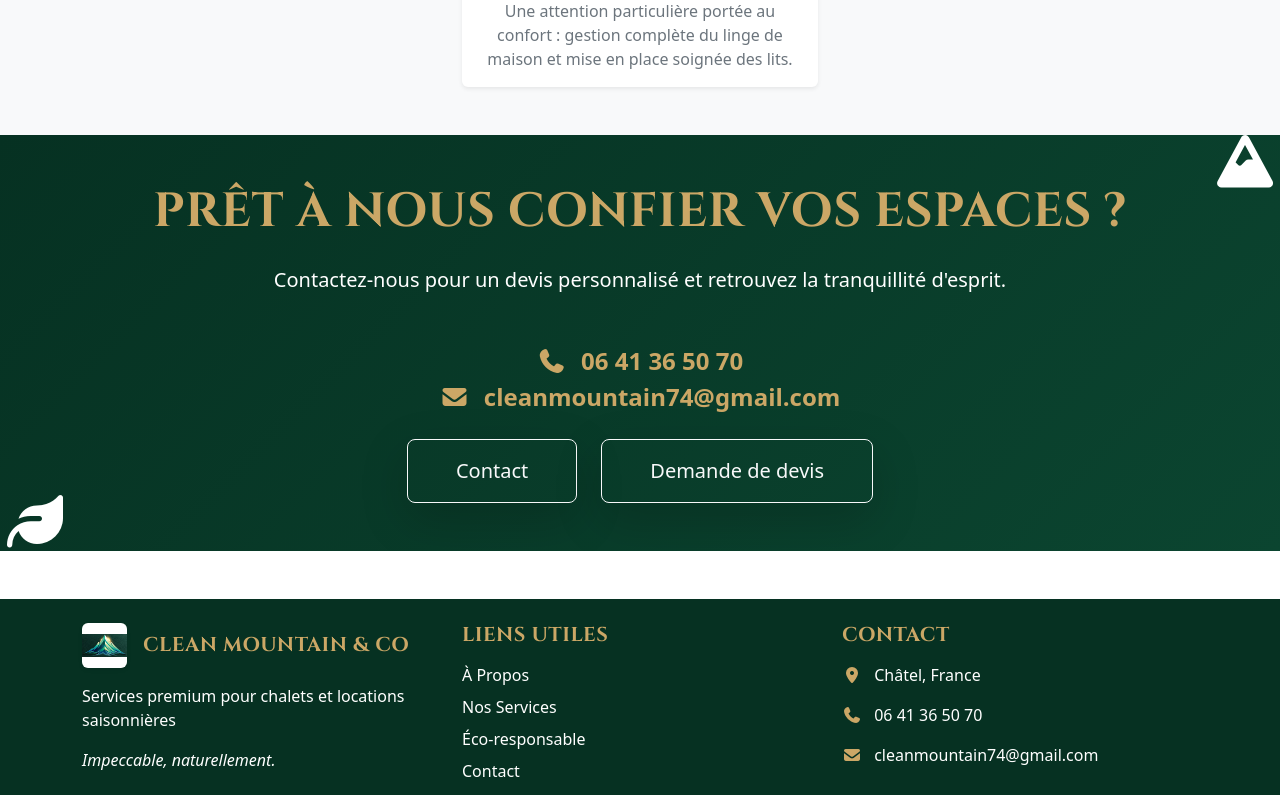
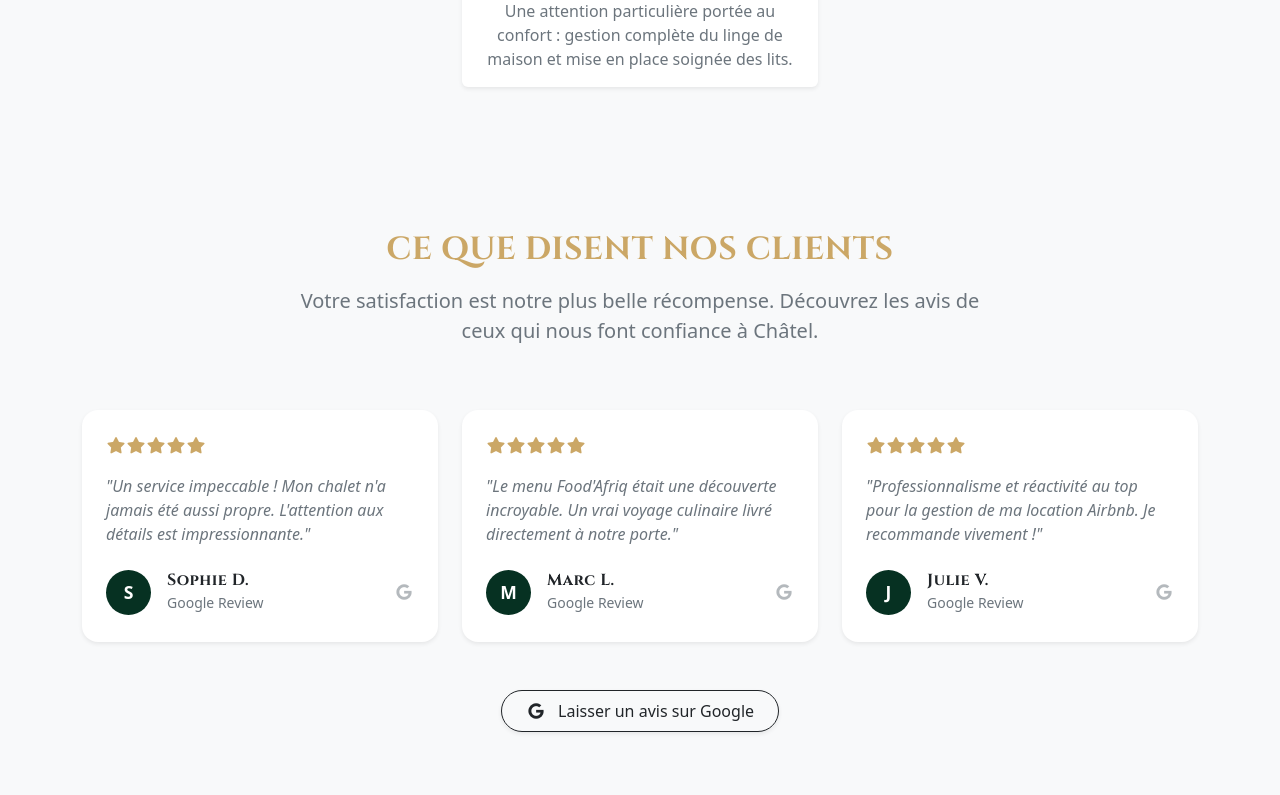
Before and after one commit to Mekkou1/clean-mountain, a Vue app: page / in a window 1280 px wide. Shown: the part 3980-4775 px from the top of the page. Built offline with nearby package versions, Linux system fonts and the light colour scheme.

Commit message:
feat: add premium testimonials section to homepage with google reviews placeholders

```diff
--- a/src/locales/en.json
+++ b/src/locales/en.json
@@ -169,6 +169,19 @@
     "gift": "Gourmet Gift Set",
     "gift_desc": "Selection of Savoyard and exotic products"
   },
+  "testimonials": {
+    "title": "What our clients say",
+    "subtitle": "Your satisfaction is our greatest reward. Discover the reviews of those who trust us in Châtel.",
+    "leave_review": "Leave a review on Google",
+    "reviews": {
+      "r1_name": "Sophie D.",
+      "r1_text": "Impeccable service! My chalet has never been so clean. The attention to detail is impressive.",
+      "r2_name": "Marc L.",
+      "r2_text": "The Food'Afriq menu was an incredible discovery. A real culinary journey delivered right to our door.",
+      "r3_name": "Julie V.",
+      "r3_text": "Top professionalism and responsiveness for managing my Airbnb rental. I highly recommend!"
+    }
+  },
   "forms": {
     "status": "Client Status",
     "select": "Select",
--- a/src/locales/fr.json
+++ b/src/locales/fr.json
@@ -181,6 +181,19 @@
     "gift": "Coffret gourmand",
     "gift_desc": "Sélection de produits savoyards et exotiques"
   },
+  "testimonials": {
+    "title": "Ce que disent nos clients",
+    "subtitle": "Votre satisfaction est notre plus belle récompense. Découvrez les avis de ceux qui nous font confiance à Châtel.",
+    "leave_review": "Laisser un avis sur Google",
+    "reviews": {
+      "r1_name": "Sophie D.",
+      "r1_text": "Un service impeccable ! Mon chalet n'a jamais été aussi propre. L'attention aux détails est impressionnante.",
+      "r2_name": "Marc L.",
+      "r2_text": "Le menu Food'Afriq était une découverte incroyable. Un vrai voyage culinaire livré directement à notre porte.",
+      "r3_name": "Julie V.",
+      "r3_text": "Professionnalisme et réactivité au top pour la gestion de ma location Airbnb. Je recommande vivement !"
+    }
+  },
   "forms": {
     "status": "Statut du client",
     "select": "Sélectionnez",
--- a/src/views/HomeView.vue
+++ b/src/views/HomeView.vue
@@ -271,6 +271,84 @@ import { RouterLink } from 'vue-router'
       </div>
     </section>
 
+    <!-- Témoignages -->
+    <section class="py-5 bg-light overflow-hidden">
+      <div class="container py-lg-5">
+        <div class="row mb-5">
+          <div class="col-12 text-center">
+            <h2 class="text-brand-gold mb-3 text-uppercase fw-bold">{{ $t('testimonials.title') }}</h2>
+            <p class="lead text-muted mx-auto" style="max-width: 700px;">{{ $t('testimonials.subtitle') }}</p>
+          </div>
+        </div>
+
+        <div class="row g-4">
+          <!-- Testimonial 1 -->
+          <div class="col-lg-4 col-md-6">
+            <div class="testimonial-card bg-white p-4 h-100 shadow-sm rounded-4 position-relative hover-lift-lg">
+              <div class="stars mb-3">
+                <i v-for="i in 5" :key="i" class="fas fa-star" style="color: var(--cm-gold);"></i>
+              </div>
+              <p class="fst-italic text-muted mb-4">"{{ $t('testimonials.reviews.r1_text') }}"</p>
+              <div class="d-flex align-items-center mt-auto">
+                <div class="avatar-circle me-3 d-flex align-items-center justify-content-center bg-brand-green text-white fw-bold">
+                  S
+                </div>
+                <div>
+                  <h6 class="mb-0 fw-bold">{{ $t('testimonials.reviews.r1_name') }}</h6>
+                  <small class="text-muted">Google Review</small>
+                </div>
+                <i class="fab fa-google ms-auto text-muted opacity-50"></i>
+              </div>
+            </div>
+          </div>
+          <!-- Testimonial 2 -->
+          <div class="col-lg-4 col-md-6">
+            <div class="testimonial-card bg-white p-4 h-100 shadow-sm rounded-4 position-relative hover-lift-lg">
+              <div class="stars mb-3">
+                <i v-for="i in 5" :key="i" class="fas fa-star" style="color: var(--cm-gold);"></i>
+              </div>
+              <p class="fst-italic text-muted mb-4">"{{ $t('testimonials.reviews.r2_text') }}"</p>
+              <div class="d-flex align-items-center mt-auto">
+                <div class="avatar-circle me-3 d-flex align-items-center justify-content-center bg-brand-green text-white fw-bold">
+                  M
+                </div>
+                <div>
+                  <h6 class="mb-0 fw-bold">{{ $t('testimonials.reviews.r2_name') }}</h6>
+                  <small class="text-muted">Google Review</small>
+                </div>
+                <i class="fab fa-google ms-auto text-muted opacity-50"></i>
+              </div>
+            </div>
+          </div>
+          <!-- Testimonial 3 -->
+          <div class="col-lg-4 col-md-6 mx-auto">
+            <div class="testimonial-card bg-white p-4 h-100 shadow-sm rounded-4 position-relative hover-lift-lg">
+              <div class="stars mb-3">
+                <i v-for="i in 5" :key="i" class="fas fa-star" style="color: var(--cm-gold);"></i>
+              </div>
+              <p class="fst-italic text-muted mb-4">"{{ $t('testimonials.reviews.r3_text') }}"</p>
+              <div class="d-flex align-items-center mt-auto">
+                <div class="avatar-circle me-3 d-flex align-items-center justify-content-center bg-brand-green text-white fw-bold">
+                  J
+                </div>
+                <div>
+                  <h6 class="mb-0 fw-bold">{{ $t('testimonials.reviews.r3_name') }}</h6>
+                  <small class="text-muted">Google Review</small>
+                </div>
+                <i class="fab fa-google ms-auto text-muted opacity-50"></i>
+              </div>
+            </div>
+          </div>
+        </div>
+
+        <div class="text-center mt-5">
+          <a href="https://search.google.com/local/writereview?placeid=OFFER_PLACEID_HERE" target="_blank" class="btn btn-outline-dark px-4 py-2 rounded-pill shadow-sm">
+            <i class="fab fa-google me-2"></i> {{ $t('testimonials.leave_review') }}
+          </a>
+        </div>
+      </div>
+    </section>
+
     <!-- Appels à l’action -->
     <section class="py-5 text-white position-relative overflow-hidden" style="background: linear-gradient(135deg, var(--cm-green) 0%, #0b4530 100%);">
       <div class="container text-center position-relative z-1">
@@ -380,6 +458,22 @@ import { RouterLink } from 'vue-router'
   }
 }
 
+.testimonial-card {
+  border-bottom: 3px solid transparent;
+  transition: all 0.3s cubic-bezier(0.4, 0, 0.2, 1);
+}
+
+.testimonial-card:hover {
+  border-bottom-color: var(--cm-gold);
+}
+
+.avatar-circle {
+  width: 45px;
+  height: 45px;
+  border-radius: 50%;
+  font-size: 1.1rem;
+}
+
 .hover-lift {
   transition: transform 0.3s ease, box-shadow 0.3s ease;
 }
@@ -387,6 +481,15 @@ import { RouterLink } from 'vue-router'
 .hover-lift:hover {
   transform: translateY(-5px);
   box-shadow: 0 10px 25px rgba(0, 0, 0, 0.15) !important;
+}
+
+.hover-lift-lg {
+  transition: transform 0.3s ease, box-shadow 0.3s ease;
+}
+
+.hover-lift-lg:hover {
+  transform: translateY(-10px);
+  box-shadow: 0 15px 35px rgba(0, 0, 0, 0.1) !important;
 }
 
 /* Fix text visibility in light background sections */
@@ -398,10 +501,6 @@ import { RouterLink } from 'vue-router'
   color: #333 !important;
 }
 
-.bg-light p {
-  color: #555 !important;
-}
-
 .bg-light .text-muted {
   color: #6c757d !important;
 }
```
